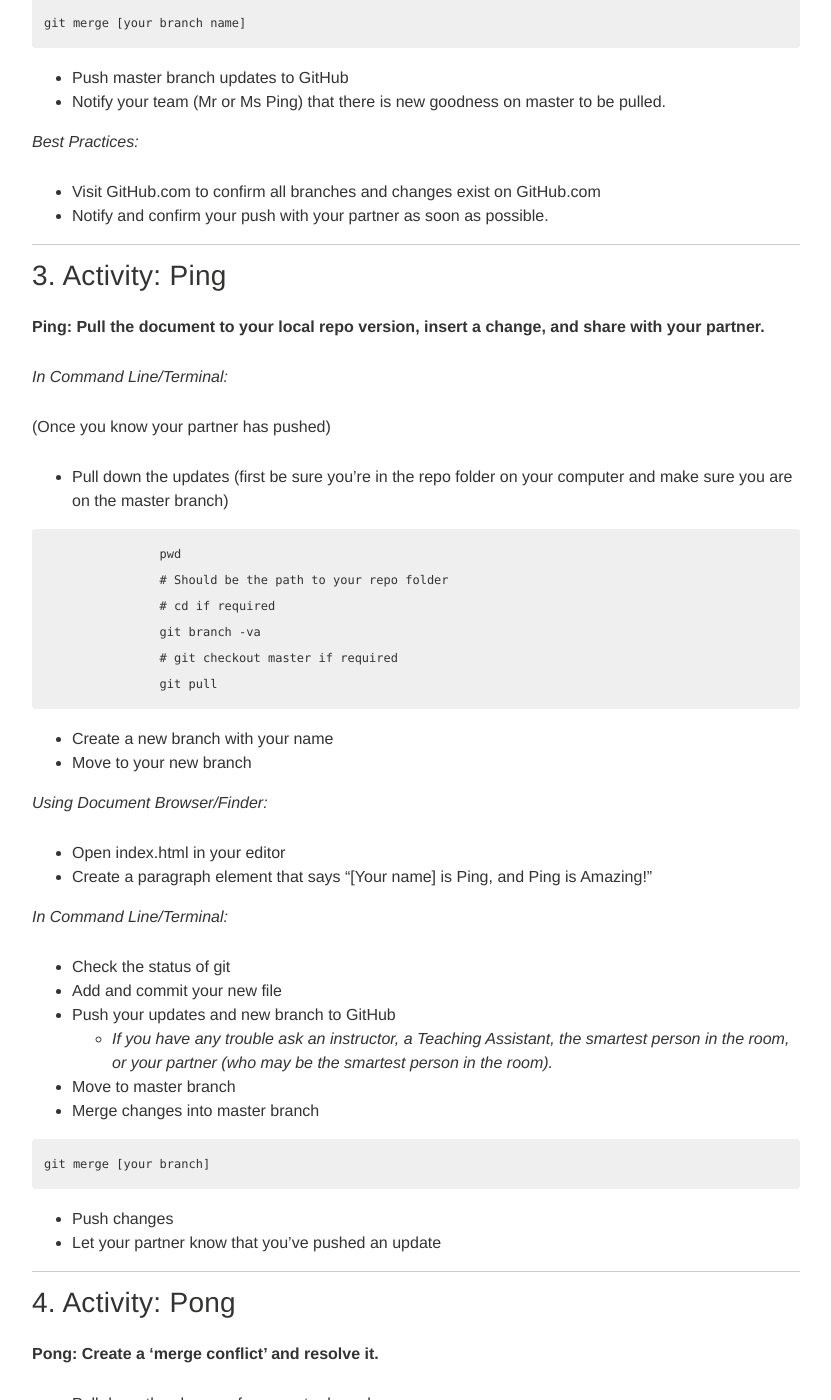
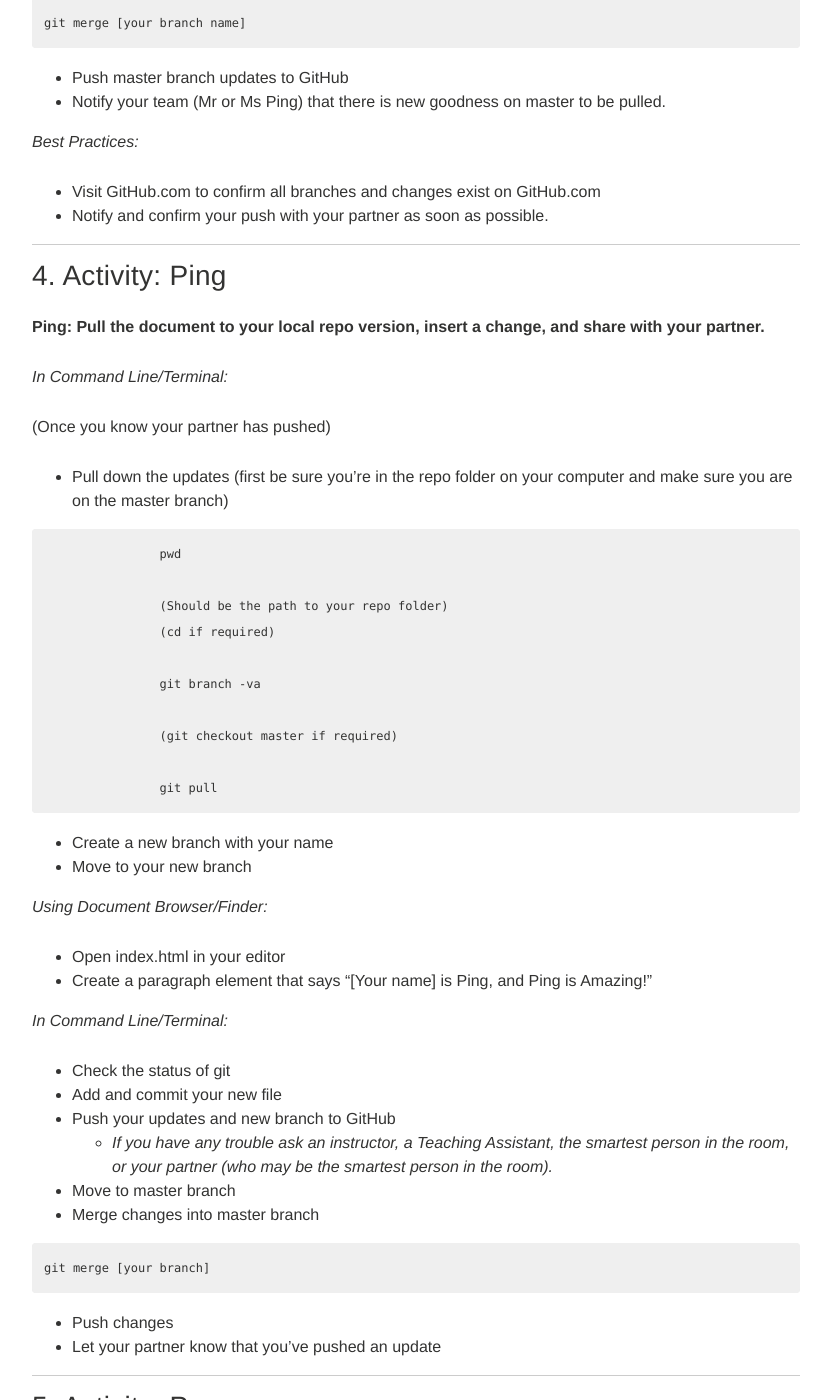
Before and after one commit to portlandcodeschool/primer, a Jekyll site: the page built from _posts/assignments/2015-07-23-03-collaborating-with-git-and-github-ping-pong.md, in a window 1280 px wide and 1400 px high, scrolled down 2250 px. Shown: the whole window, without its empty margins (288-1119 px from the left). Built offline with Jekyll 4.4.1, drawn with Linux system fonts in a browser that asks for light colours; nearby versions of some CDN libraries; some of the changed text lies outside the part shown.

Commit message:
minor adjustments

````diff
--- a/_posts/assignments/2015-07-23-03-collaborating-with-git-and-github-ping-pong.md
+++ b/_posts/assignments/2015-07-23-03-collaborating-with-git-and-github-ping-pong.md
@@ -99,7 +100,7 @@ _Best Practices:_
 * Notify and confirm your push with your partner as soon as possible.
 
 <hr>
-##3. Activity: Ping
+##4. Activity: Ping
 **Ping: Pull the document to your local repo version, insert a change, and share with your partner.**
 
 _In Command Line/Terminal:_
@@ -110,10 +111,14 @@ _In Command Line/Terminal:_
 
 ```
 		pwd
-		# Should be the path to your repo folder
-		# cd if required
+
+		(Should be the path to your repo folder)
+		(cd if required)
+
 		git branch -va
-		# git checkout master if required
+
+		(git checkout master if required)
+
 		git pull
 ```
 
@@ -142,7 +147,7 @@ git merge [your branch]
 * Let your partner know that you've pushed an update
 
 <hr>
-##4. Activity: Pong
+##5. Activity: Pong
 **Pong: Create a 'merge conflict' and resolve it.**
 
 * Pull down the changes from master branch
````
Also changed, not shown: other parts of _posts/assignments/2015-07-23-03-collaborating-with-git-and-github-ping-pong.md (+7 -6 lines).
